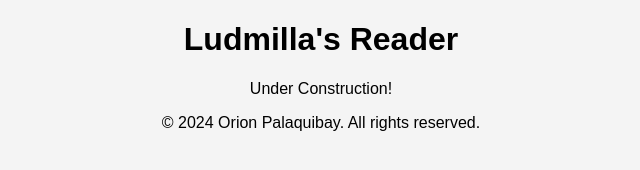
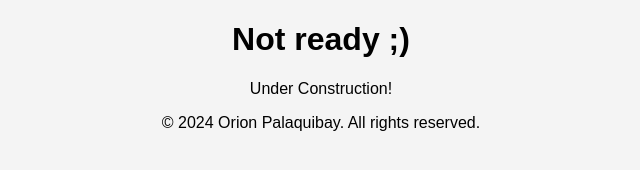
Before and after one commit to orionpal/orionpal.github.io, a plain HTML site: page public/index.html in a window 1280 px wide. Shown: the whole page, without its empty margins (319-959 px from the left). Drawn offline with Linux system fonts and the light colour scheme.

Commit message:
header change

```diff
--- a/public/index.html
+++ b/public/index.html
@@ -17,7 +17,7 @@
 </head>
 <body>
     <header>
-        <h1>Ludmilla's Reader</h1>
+        <h1>Not ready ;) </h1>
     </header>
 
     <nav>
```
